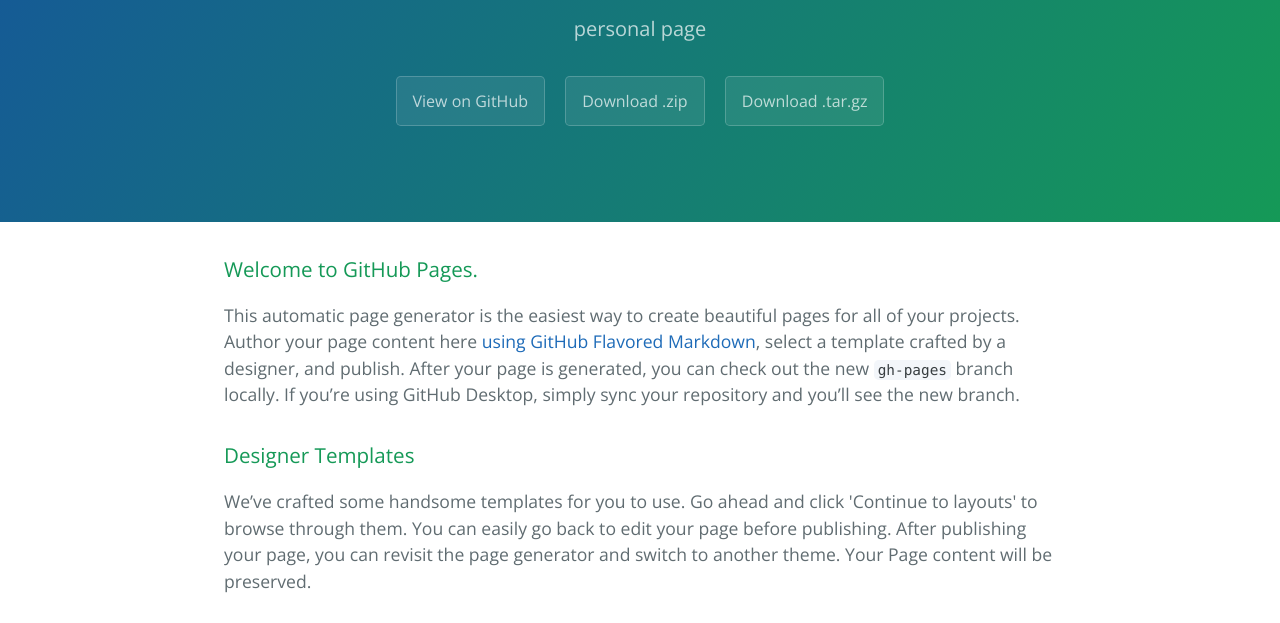
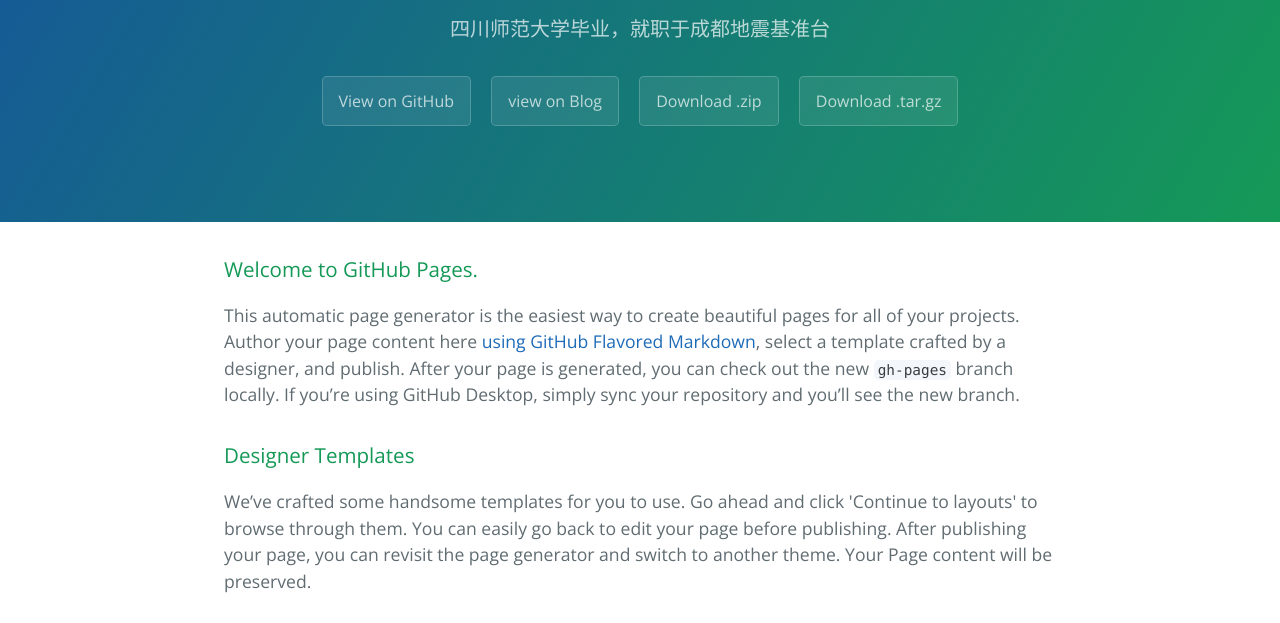
Before and after one commit to lgy1994me/hxlgy.github.io, a plain HTML site: page index.html in a window 1280 px wide. Shown: the part 161-784 px from the top of the page. Drawn offline with nearby package versions, Linux system fonts and the light colour scheme.

Commit message:
Add files via upload

```diff
--- a/index.html
+++ b/index.html
@@ -12,8 +12,9 @@
   <body>
     <section class="page-header">
       <h1 class="project-name">Lilongan</h1>
-      <h2 class="project-tagline">personal page</h2>
+      <h2 class="project-tagline">四川师范大学毕业，就职于成都地震基准台</h2>
       <a href="https://github.com/lgy1994me/lilongan.github.io" class="btn">View on GitHub</a>
+	  <a href="https://github.com/lgy1994me/lilongan.github.io" class="btn">view on Blog</a>
       <a href="https://github.com/lgy1994me/lilongan.github.io/zipball/master" class="btn">Download .zip</a>
       <a href="https://github.com/lgy1994me/lilongan.github.io/tarball/master" class="btn">Download .tar.gz</a>
     </section>
```
